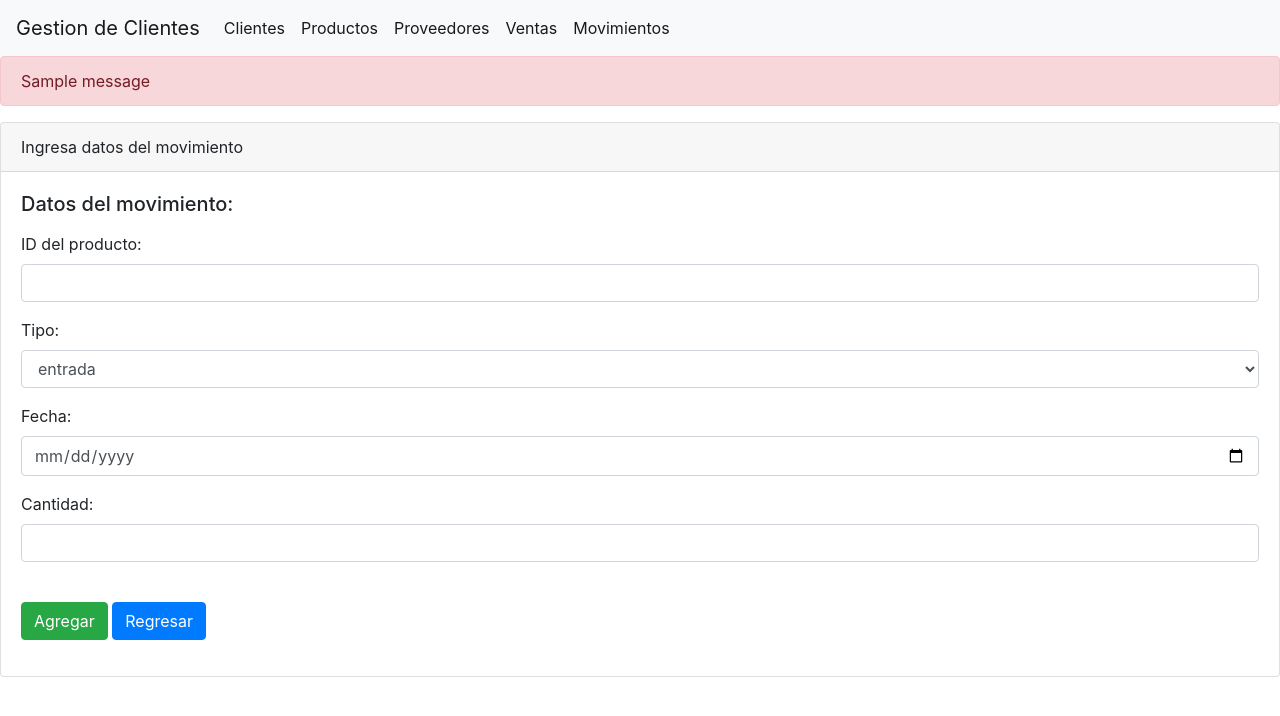
After one commit to Joe1Cano/Proyecto_Tienda, a Flask app: page /movimientos/create in a window 1280 px wide. The commit adds this page. Shown: the top 716 px of the page. Run offline with Flask 2, Linux system fonts and the light colour scheme; tables that the repository leaves empty or names only in its code hold one stand-in row (values such as "Sample post"); one stand-in notice (Sample message) is shown; some libraries are stand-ins or nearby versions.

Commit message:
movimientos y ventas

```diff
--- a/main.py
+++ b/main.py
@@ -29,6 +29,80 @@ def indexP():
 
     conn.commit()
     return render_template("productos/index.html", productos=productos )
+
+@app.route("/movimientos")
+def indexM():
+    sql ="Select * from movimientos;"
+    conn = mysql.connect()
+    cursor = conn.cursor()
+    cursor.execute(sql)
+
+    movimientos = cursor.fetchall()
+    print(movimientos)
+
+    conn.commit()
+    return render_template("movimientos/index.html", movimientos=movimientos )
+
+@app.route("/ventas")
+def indexV():
+    sql ="Select * from ventas;"
+    conn = mysql.connect()
+    cursor = conn.cursor()
+    cursor.execute(sql)
+
+    ventas = cursor.fetchall()
+    print(ventas)
+
+    conn.commit()
+    return render_template("ventas/index.html", ventas=ventas )
+
+@app.route('/movimientos/create')
+def createM():
+    return render_template('movimientos/create.html')
+
+@app.route('/movimientos/store', methods=['POST'])
+def storageM():
+    _Idproducto = request.form["txtIDProducto"]
+    _Tipo = request.form["Tipo"]
+    _Fecha = request.form["txtFecha"]
+    _Cantidad = request.form["txtCantidad"]
+
+    if _Idproducto=="" or _Tipo =="" or _Fecha=="" or _Cantidad=="":
+        flash('Tienes que llenar todos los campos')
+        return redirect(url_for("create"))
+
+    sql ="INSERT INTO movimientos (noProductos, tipo, fecha, cantidad) VALUES (%s,%s,%s,%s);"
+
+    datos=(_Idproducto,_Tipo,_Fecha,_Cantidad)
+    conn = mysql.connect()
+    cursor = conn.cursor()
+    cursor.execute(sql, datos)
+    conn.commit()
+    return redirect('/movimientos')
+
+@app.route('/ventas/create')
+def createV():
+    return render_template('ventas/create.html')
+
+@app.route('/ventas/store', methods=['POST'])
+def storageV():
+    _Idproducto = request.form["txtIDProducto"]
+    _Fecha = request.form["txtFecha"]
+    _Cantidad = request.form["txtCantidad"]
+    _Precio = request.form["txtPrecio"]
+
+    if _Idproducto=="" or _Fecha=="" or _Cantidad=="" or _Precio=="":
+        flash('Tienes que llenar todos los campos')
+        return redirect(url_for("create"))
+
+    sql ="INSERT INTO ventas (noProductos, fecha, cantidad, precio) VALUES (%s,%s,%s,%s);"
+
+    datos=(_Idproducto,_Fecha,_Cantidad,_Precio)
+    conn = mysql.connect()
+    cursor = conn.cursor()
+    cursor.execute(sql, datos)
+    conn.commit()
+    return redirect('/ventas')
 
 @app.route("/proveedores")
 def indexPr():
--- a/templates/header.html
+++ b/templates/header.html
@@ -24,6 +24,12 @@
                 <li class="nav-item active">
                     <a class="nav-link" href="/proveedores">Proveedores <span class="sr-only">(current)</span></a>
                 </li>
+                <li class="nav-item active">
+                    <a class="nav-link" href="/ventas">Ventas <span class="sr-only">(current)</span></a>
+                </li>
+                <li class="nav-item active">
+                    <a class="nav-link" href="/movimientos">Movimientos <span class="sr-only">(current)</span></a>
+                </li>
             </ul>
         </div>
     </nav>
--- /dev/null
+++ b/templates/movimientos/create.html
@@ -0,0 +1,58 @@
+{% include 'header.html' %}
+
+{% with messages = get_flashed_messages() %}
+
+{% if messages %}
+    <div class="alert alert-danger" role="alert">
+    {% for message in messages %}
+        {{ message }}
+    {% endfor %}
+    </div>
+{% endif %}
+
+{% endwith %}
+
+<form method="post" action="/movimientos/store" enctype="multipart/form-data">
+    <div class="card">
+        <div class="card-header">
+            Ingresa datos del movimiento
+        </div>
+        <div class="card-body">
+            <h5 class="card-title">Datos del movimiento:</h5>
+            <p class="card-text">
+
+                <div class="form-group">
+                    <label for="txtIDProducto">ID del producto:</label>
+                    <input id="txtIDProducto" class="form-control" type="text" name="txtIDProducto">
+                </div>
+
+                <div class="form-group">
+                    <label for="Tipo">Tipo:</label>
+                        <select id="Tipo" class="form-control" name="Tipo">
+                            <option value="entrada">entrada</option>
+                            <option value="salida">salida</option>
+                        </select>
+                </div>
+
+
+                <div class="form-group">
+                    <label for="txtFecha">Fecha:</label>
+                    <input id="txtFecha" class="form-control" type="date" name="txtFecha">
+                </div>
+
+                <div class="form-group">
+                    <label for="txtCantidad">Cantidad:</label>
+                    <input id="txtCantidad" class="form-control" type="number" name="txtCantidad">
+                </div>
+
+                <br>
+
+                <div class="form-group">
+                    <input class ="btn btn-success" type="submit" value="Agregar">
+                    <a href="/ventas" class="btn btn-primary">Regresar</a>
+                </div>
+                </p>
+        </div>
+    </div>
+</form>
+{% include 'footer.html' %}
```
Also changed, not shown: templates/movimientos/index.html (added, +29 -0 lines), templates/ventas/create.html (added, +54 -0 lines), templates/ventas/index.html (added, +31 -0 lines).
